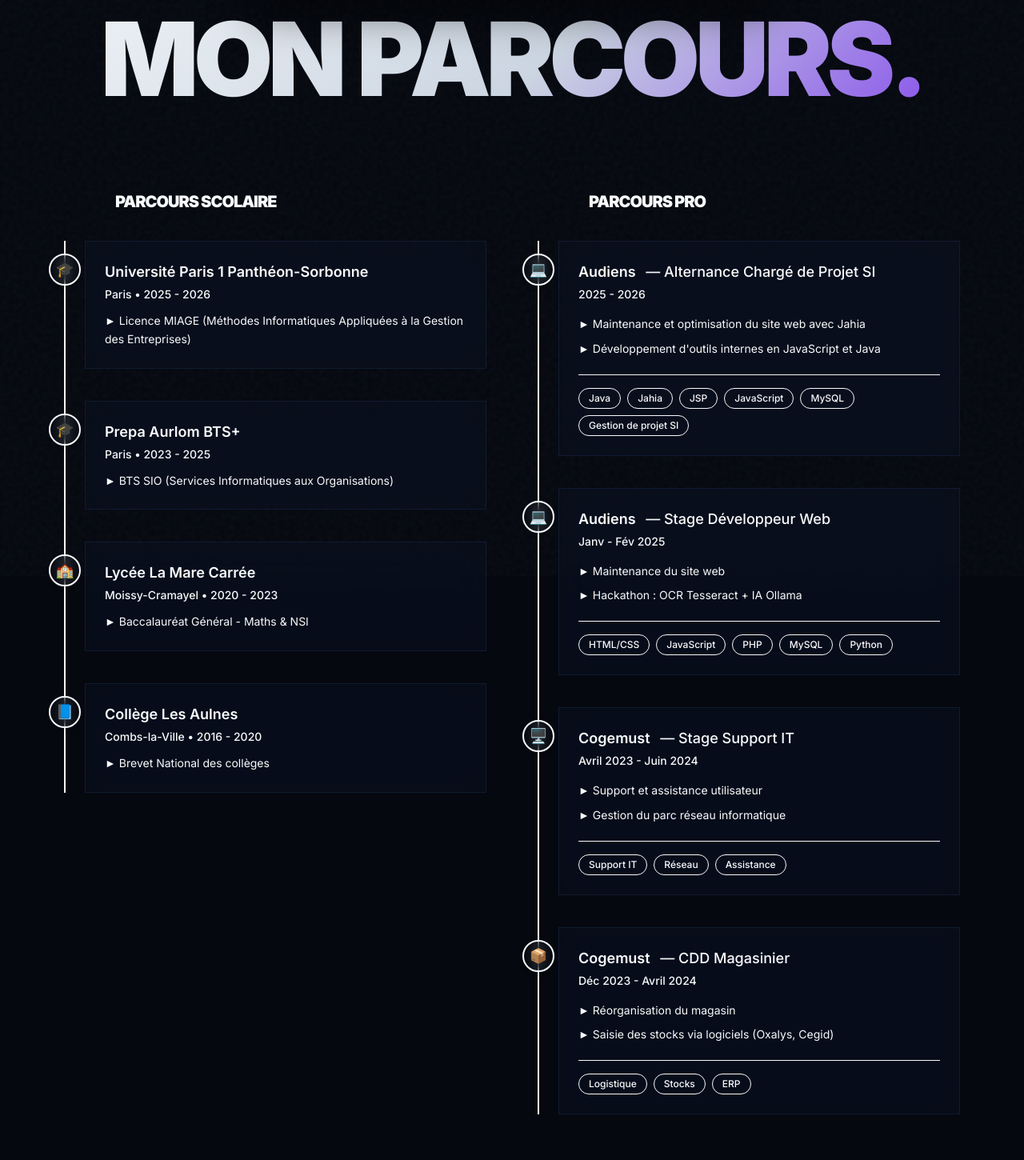
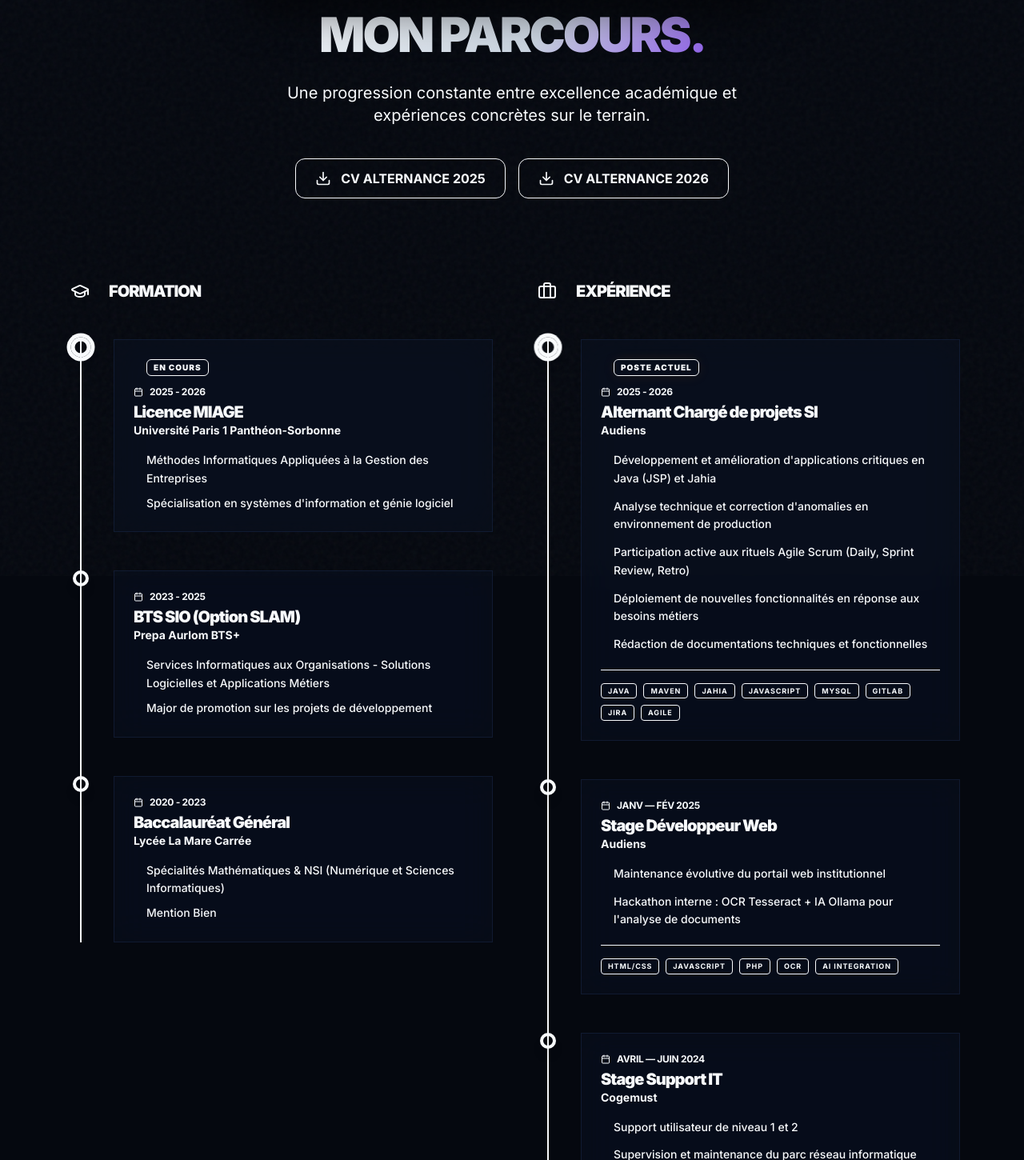
Before and after one commit to Vexyuu/portfolio, a Next.js app: page /career in a window 1280 px wide. Shown: the part 80-1530 px from the top of the page at 80% size. Built offline with nearby package versions, Linux system fonts and the light colour scheme.

Commit message:
feat: implement career timeline component and data structure for professional and academic history

```diff
--- a/src/components/CareerContent.tsx
+++ b/src/components/CareerContent.tsx
@@ -1,105 +1,125 @@
 // src/components/CareerContent.tsx
 "use client";
-import { motion } from "framer-motion";
+
+import { motion, useScroll, useSpring } from "framer-motion";
+import { useRef } from "react";
+import {
+    GraduationCap,
+    Briefcase,
+    Calendar,
+    MapPin,
+    Download,
+    ExternalLink,
+    ChevronRight,
+} from "lucide-react";
+import Link from "next/link";
+import { timelineData } from "@/data/career";
 
 export default function CareerContent() {
-    const schoolTimeline = [
-        { icon: "🎓", title: "Université Paris 1 Panthéon-Sorbonne", place: "Paris", date: "2025 - 2026", desc: "► Licence MIAGE (Méthodes Informatiques Appliquées à la Gestion des Entreprises)" },
-        { icon: "🎓", title: "Prepa Aurlom BTS+", place: "Paris", date: "2023 - 2025", desc: "► BTS SIO (Services Informatiques aux Organisations)" },
-        { icon: "🏫", title: "Lycée La Mare Carrée", place: "Moissy-Cramayel", date: "2020 - 2023", desc: "► Baccalauréat Général - Maths & NSI" },
-        { icon: "📘", title: "Collège Les Aulnes", place: "Combs-la-Ville", date: "2016 - 2020", desc: "► Brevet National des collèges" },
-    ];
+    const containerRef = useRef<HTMLDivElement>(null);
+    const { scrollYProgress } = useScroll({
+        target: containerRef,
+        offset: ["start end", "end end"]
+    });
 
-    const workTimeline = [
-        { icon: "💻", title: "Audiens", place: "Alternance Chargé de Projet SI", date: "2025 - 2026", desc: ["► Maintenance et optimisation du site web avec Jahia", "► Développement d'outils internes en JavaScript et Java"], skills: ["Java", "Jahia", "JSP", "JavaScript", "MySQL", "Gestion de projet SI"] },
-        { icon: "💻", title: "Audiens", place: "Stage Développeur Web", date: "Janv - Fév 2025", desc: ["► Maintenance du site web", "► Hackathon : OCR Tesseract + IA Ollama"], skills: ["HTML/CSS", "JavaScript", "PHP", "MySQL", "Python"] },
-        { icon: "🖥️", title: "Cogemust", place: "Stage Support IT", date: "Avril 2023 - Juin 2024", desc: ["► Support et assistance utilisateur", "► Gestion du parc réseau informatique"], skills: ["Support IT", "Réseau", "Assistance"] },
-        { icon: "📦", title: "Cogemust", place: "CDD Magasinier", date: "Déc 2023 - Avril 2024", desc: ["► Réorganisation du magasin", "► Saisie des stocks via logiciels (Oxalys, Cegid)"], skills: ["Logistique", "Stocks", "ERP"] },
-    ];
+    const scaleY = useSpring(scrollYProgress, {
+        stiffness: 100,
+        damping: 30,
+        restDelta: 0.001
+    });
 
     return (
-        <main className="max-w-6xl mx-auto px-4 py-20 cursor-default">
+        <main className="max-w-6xl mx-auto px-4 py-20 cursor-default" ref={containerRef}>
             <section id="section-parcours">
-                {/* Titre avec l'animation gradient pour la cohérence */}
-                <h1 className="text-6xl md:text-9xl font-black tracking-tighter text-center mb-24 py-4">
+                {/* Header Section */}
+                <div className="text-center mb-24">
+                    <motion.h1
+                        initial={{ opacity: 0, y: 20 }}
+                        animate={{ opacity: 1, y: 0 }}
+                        className="text-4xl md:text-6xl font-black tracking-tighter py-4"
+                    >
                         <span className="bg-mask-text">MON PARCOURS.</span>
-                </h1>
+                    </motion.h1>
+                    <motion.p
+                        initial={{ opacity: 0 }}
+                        animate={{ opacity: 1 }}
+                        transition={{ delay: 0.2 }}
+                        className="text-muted-foreground text-lg md:text-xl max-w-2xl mx-auto mt-4"
+                    >
+                        Une progression constante entre excellence académique et expériences concrètes sur le terrain.
+                    </motion.p>
 
-                <div className="flex flex-col lg:flex-row gap-16">
-                    {/* Parcours scolaire */}
-                    <div className="flex-1">
-                        <div className="flex items-center gap-4 mb-10">
-                            <span className="w-12 h-[2px] bg-primary rounded-full" />
-                            <h2 className="text-xl font-black uppercase tracking-[0.3em] text-primary">Parcours scolaire</h2>
-                        </div>
-                        <div className="relative border-l-2 border-primary">
-                            {schoolTimeline.map((item, i) => (
-                                <motion.div
-                                    key={i}
-                                    initial={{ opacity: 0, x: -50 }}
-                                    whileInView={{ opacity: 1, x: 0 }}
-                                    viewport={{ once: true }}
-                                    transition={{ duration: 0.6, delay: i * 0.2 }}
-                                    className="mb-10 ml-6 relative"
+                    {/* CV Download Buttons */}
+                    <div className="flex flex-wrap justify-center gap-4 mt-10">
+                        <Link
+                            href="/data/CV_Alternance_Sorbonne_2025_FR.pdf"
+                            target="_blank"
+                            className="group flex items-center gap-3 px-6 py-3 rounded-xl bg-primary/10 border border-primary/20 text-primary font-bold hover:bg-primary hover:text-white transition-all duration-300"
                         >
-                                    {/* Point de la timeline (Bullet) OUTSIDE card-glass to prevent clipping */}
-                                    <div className="absolute flex items-center justify-center w-10 h-10 bg-primary/20 text-primary rounded-full -left-[45px] top-4 border-2 border-background shadow-md backdrop-blur-sm z-10">
-                                        <span className="text-lg">{item.icon}</span>
-                                    </div>
-                                    {/* Glassmorphism card */}
-                                    <div className="card-glass p-6 transition-all duration-300 hover:-translate-y-1 hover:shadow-lg hover:shadow-primary/20">
-                                        <div className="flex flex-col">
-                                            <p className="font-semibold text-foreground text-lg mb-1">{item.title}</p>
-                                            <span className="text-sm text-primary font-medium mb-3">
-                                                {item.place} • {item.date}
-                                            </span>
-                                        </div>
-                                        <p className="text-sm text-muted-foreground leading-relaxed">{item.desc}</p>
-                                    </div>
-                                </motion.div>
-                            ))}
+                            <Download size={20} className="group-hover:bounce" />
+                            <span>CV ALTERNANCE 2025</span>
+                        </Link>
+                        <Link
+                            href="/data/CV_Alternance_Sorbonne_2026_FR.pdf"
+                            target="_blank"
+                            className="group flex items-center gap-3 px-6 py-3 rounded-xl bg-secondary/10 border border-secondary/20 text-secondary font-bold hover:bg-secondary hover:text-white transition-all duration-300"
+                        >
+                            <Download size={20} className="group-hover:bounce" />
+                            <span>CV ALTERNANCE 2026</span>
+                        </Link>
                     </div>
                 </div>
 
-                    {/* Parcours pro */}
+                <div className="flex flex-col lg:flex-row gap-8 lg:gap-12 mt-16">
+                    {/* Parcours Scolaire */}
                     <div className="flex-1">
                         <div className="flex items-center gap-4 mb-10">
-                            <span className="w-12 h-[2px] bg-secondary rounded-full" />
-                            <h2 className="text-xl font-black uppercase tracking-[0.4em] text-secondary">Parcours pro</h2>
+                            <div className="p-2 rounded-lg bg-primary/10">
+                                <GraduationCap className="text-primary" size={24} />
                             </div>
-                        <div className="relative border-l-2 border-secondary/30">
-                            {workTimeline.map((item, i) => (
+                            <h2 className="text-xl font-black uppercase tracking-[0.3em] text-primary">Formation</h2>
+                        </div>
+
+                        <div className="relative border-l-2 border-primary/10 ml-5 space-y-12">
+                            {timelineData.filter(item => item.type === "education").map((item, i) => (
                                 <motion.div
                                     key={i}
-                                    initial={{ opacity: 0, x: 50 }}
+                                    initial={{ opacity: 0, x: -20 }}
                                     whileInView={{ opacity: 1, x: 0 }}
                                     viewport={{ once: true }}
-                                    transition={{ duration: 0.6, delay: i * 0.2 }}
-                                    className="mb-10 ml-6 relative"
+                                    className="relative pl-10"
                                 >
-                                    {/* Point de la timeline (Bullet) */}
-                                    <div className="absolute flex items-center justify-center w-10 h-10 bg-secondary/20 text-secondary rounded-full -left-[45px] top-4 border-2 border-background shadow-md backdrop-blur-sm z-10">
-                                        <span className="text-lg">{item.icon}</span>
+                                    {/* Bullet node */}
+                                    <div className={`absolute -left-[11px] top-0 w-5 h-5 rounded-full border-4 border-background shadow-lg transition-all duration-500 ${
+                                        item.isCurrent ? "bg-primary ring-4 ring-primary/20 scale-125" : "bg-muted-foreground/30"
+                                    }`} />
+
+                                    <div className={`card-glass p-6 transition-all duration-500 hover:border-primary/30 ${
+                                        item.isCurrent ? "border-primary/40 bg-primary/[0.03] shadow-[0_0_30px_rgba(var(--color-primary),0.05)]" : ""
+                                    }`}>
+                                        {item.isCurrent && (
+                                            <div className="flex items-center gap-2 mb-3">
+                                                <span className="relative flex h-2 w-2">
+                                                    <span className="animate-ping absolute inline-flex h-full w-full rounded-full bg-primary opacity-75"></span>
+                                                    <span className="relative inline-flex rounded-full h-2 w-2 bg-primary"></span>
+                                                </span>
+                                                <span className="px-2 py-0.5 rounded-md bg-primary/20 border border-primary/30 text-[10px] font-black uppercase tracking-widest text-primary shadow-[0_0_15px_rgba(var(--color-primary),0.1)]">
+                                                    En cours
+                                                </span>
                                             </div>
-                                    {/* Glassmorphism card */}
-                                    <div className="card-glass p-6 transition-all duration-300 hover:-translate-y-1 hover:shadow-lg hover:shadow-secondary/20">
-                                        <div className="flex flex-col">
-                                            <p className="font-semibold text-foreground text-lg mb-1">
-                                                {item.title} <span className="text-secondary font-medium block md:inline md:ml-2">— {item.place}</span>
-                                            </p>
-                                            <span className="text-sm text-secondary font-medium mb-4">{item.date}</span>
+                                        )}
+                                        <div className="flex items-center gap-2 mb-2">
+                                            <Calendar size={12} className="text-primary/60" />
+                                            <span className="text-xs font-bold text-muted-foreground uppercase tracking-tight">{item.period}</span>
                                         </div>
-                                        <div className="text-sm text-muted-foreground leading-relaxed space-y-2">
-                                            {item.desc.map((d, idx) => <p key={idx}>{d}</p>)}
+                                        <h3 className="text-xl font-black mb-1">{item.title}</h3>
+                                        <p className="text-sm font-bold text-foreground/80 mb-4">{item.organization}</p>
+                                        <div className="space-y-2">
+                                            {item.description.map((desc, idx) => (
+                                                <div key={idx} className="flex gap-3">
+                                                    <div className="mt-2 w-1 h-1 rounded-full bg-primary/30 shrink-0" />
+                                                    <p className="text-sm text-muted-foreground leading-relaxed font-medium">{desc}</p>
                                                 </div>
-                                        {/* Tags améliorés */}
-                                        <div className="flex flex-wrap gap-2 mt-5 pt-4 border-t border-muted-foreground/10">
-                                            {item.skills.map((skill, idx) => (
-                                                <span key={idx}
-                                                    className="px-3 py-1 text-xs font-medium text-secondary bg-secondary/10 border border-secondary/20 rounded-full hover:bg-secondary/20 transition-colors"
-                                                >
-                                                    {skill}
-                                                </span>
                                             ))}
                                         </div>
                                     </div>
@@ -107,7 +127,95 @@ export default function CareerContent() {
                             ))}
                         </div>
                     </div>
+
+                    {/* Parcours Pro */}
+                    <div className="flex-1 mt-16 lg:mt-0">
+                        <div className="flex items-center gap-4 mb-10">
+                            <div className="p-2 rounded-lg bg-secondary/10">
+                                <Briefcase className="text-secondary" size={24} />
                             </div>
+                            <h2 className="text-xl font-black uppercase tracking-[0.3em] text-secondary">Expérience</h2>
+                        </div>
+
+                        <div className="relative border-l-2 border-secondary/10 ml-5 space-y-12">
+                            {timelineData.filter(item => item.type === "work").map((item, i) => (
+                                <motion.div
+                                    key={i}
+                                    initial={{ opacity: 0, x: 20 }}
+                                    whileInView={{ opacity: 1, x: 0 }}
+                                    viewport={{ once: true }}
+                                    className="relative pl-10"
+                                >
+                                    {/* Bullet node */}
+                                    <div className={`absolute -left-[11px] top-0 w-5 h-5 rounded-full border-4 border-background shadow-lg transition-all duration-500 ${
+                                        item.isCurrent ? "bg-secondary ring-4 ring-secondary/20 scale-125" : "bg-muted-foreground/30"
+                                    }`} />
+
+                                    <div className={`card-glass p-6 transition-all duration-500 hover:border-secondary/30 ${
+                                        item.isCurrent ? "border-secondary/40 bg-secondary/[0.02] shadow-[0_0_30px_rgba(217,119,6,0.05)]" : ""
+                                    }`}>
+                                        {item.isCurrent && (
+                                            <div className="flex items-center gap-2 mb-3">
+                                                <span className="relative flex h-2 w-2">
+                                                    <span className="animate-ping absolute inline-flex h-full w-full rounded-full bg-secondary opacity-75"></span>
+                                                    <span className="relative inline-flex rounded-full h-2 w-2 bg-secondary"></span>
+                                                </span>
+                                                <span className="px-2 py-0.5 rounded-md bg-secondary/20 border border-secondary/30 text-[10px] font-black uppercase tracking-widest text-secondary shadow-[0_0_15px_rgba(217,119,6,0.1)]">
+                                                    Poste actuel
+                                                </span>
+                                            </div>
+                                        )}
+                                        <div className="flex items-center gap-2 mb-2">
+                                            <Calendar size={12} className="text-secondary/60" />
+                                            <span className="text-xs font-bold text-muted-foreground uppercase tracking-tight">{item.period}</span>
+                                        </div>
+                                        <h3 className="text-xl font-black mb-1">{item.title}</h3>
+                                        <p className="text-sm font-bold text-foreground/80 mb-4">{item.organization}</p>
+                                        <div className="space-y-3 mb-5">
+                                            {item.description.map((desc, idx) => (
+                                                <div key={idx} className="flex gap-3">
+                                                    <div className="mt-2 w-1 h-1 rounded-full bg-secondary/30 shrink-0" />
+                                                    <p className="text-sm text-muted-foreground leading-relaxed font-medium">{desc}</p>
+                                                </div>
+                                            ))}
+                                        </div>
+                                        {item.skills && (
+                                            <div className="flex flex-wrap gap-2 pt-4 border-t border-muted/10">
+                                                {item.skills.map((skill, idx) => (
+                                                    <span key={idx} className="px-2 py-0.5 text-[9px] font-bold uppercase tracking-widest bg-secondary/10 text-secondary border border-secondary/20 rounded">
+                                                        {skill}
+                                                    </span>
+                                                ))}
+                                            </div>
+                                        )}
+                                    </div>
+                                </motion.div>
+                            ))}
+                        </div>
+                    </div>
+                </div>
+
+                {/* Final Call to action */}
+                <motion.div
+                    initial={{ opacity: 0 }}
+                    whileInView={{ opacity: 1 }}
+                    className="mt-32 text-center p-12 card-glass border-dashed border-2 relative overflow-hidden group/cta"
+                >
+                    <div className="absolute -top-24 -right-24 w-64 h-64 bg-primary/10 blur-[100px] rounded-full transition-transform group-hover/cta:scale-150 duration-1000" />
+                    <div className="absolute -bottom-24 -left-24 w-64 h-64 bg-secondary/10 blur-[100px] rounded-full transition-transform group-hover/cta:scale-150 duration-1000" />
+
+                    <h2 className="text-4xl font-black mb-4 bg-mask-text">ET LA SUITE S'ÉCRIT ICI...</h2>
+                    <p className="text-muted-foreground text-lg max-w-xl mx-auto mb-10">
+                        Toujours à la recherche de nouveaux défis technologiques et de projets stimulants en ingénierie logicielle.
+                    </p>
+                    <Link
+                        href="/#contact"
+                        className="inline-flex items-center gap-3 px-8 py-4 rounded-full bg-foreground text-background font-black hover:gap-6 transition-all uppercase tracking-[0.2em] shadow-2xl hover:shadow-primary/20"
+                    >
+                        <span>Me contacter</span>
+                        <ExternalLink size={20} />
+                    </Link>
+                </motion.div>
             </section>
         </main>
     );
--- /dev/null
+++ b/src/data/career.ts
@@ -0,0 +1,115 @@
+import {
+    GraduationCap,
+    Briefcase,
+    Award,
+    BookOpen,
+    LucideIcon
+} from "lucide-react";
+
+export interface TimelineItem {
+    type: "education" | "work";
+    icon: LucideIcon;
+    title: string;
+    organization: string;
+    location: string;
+    period: string;
+    description: string[];
+    skills?: string[];
+    isCurrent?: boolean;
+}
+
+export const timelineData: TimelineItem[] = [
+    {
+        type: "work",
+        icon: Briefcase,
+        title: "Alternant Chargé de projets SI",
+        organization: "Audiens",
+        location: "Paris",
+        period: "2025 - 2026",
+        isCurrent: true,
+        description: [
+            "Développement et amélioration d'applications critiques en Java (JSP) et Jahia",
+            "Analyse technique et correction d'anomalies en environnement de production",
+            "Participation active aux rituels Agile Scrum (Daily, Sprint Review, Retro)",
+            "Déploiement de nouvelles fonctionnalités en réponse aux besoins métiers",
+            "Rédaction de documentations techniques et fonctionnelles"
+        ],
+        skills: ["Java", "Maven", "Jahia", "JavaScript", "MySQL", "GitLab", "Jira", "Agile"]
+    },
+    {
+        type: "education",
+        icon: GraduationCap,
+        title: "Licence MIAGE",
+        organization: "Université Paris 1 Panthéon-Sorbonne",
+        location: "Paris",
+        period: "2025 - 2026",
+        isCurrent: true,
+        description: [
+            "Méthodes Informatiques Appliquées à la Gestion des Entreprises",
+            "Spécialisation en systèmes d'information et génie logiciel"
+        ]
+    },
+    {
+        type: "work",
+        icon: Briefcase,
+        title: "Stage Développeur Web",
+        organization: "Audiens",
+        location: "Paris",
+        period: "Janv — Fév 2025",
+        description: [
+            "Maintenance évolutive du portail web institutionnel",
+            "Hackathon interne : OCR Tesseract + IA Ollama pour l'analyse de documents"
+        ],
+        skills: ["HTML/CSS", "JavaScript", "PHP", "OCR", "AI Integration"]
+    },
+    {
+        type: "education",
+        icon: GraduationCap,
+        title: "BTS SIO (Option SLAM)",
+        organization: "Prepa Aurlom BTS+",
+        location: "Paris",
+        period: "2023 - 2025",
+        description: [
+            "Services Informatiques aux Organisations - Solutions Logicielles et Applications Métiers",
+            "Major de promotion sur les projets de développement"
+        ]
+    },
+    {
+        type: "work",
+        icon: Briefcase,
+        title: "Stage Support IT",
+        organization: "Cogemust",
+        location: "Combs-la-Ville",
+        period: "Avril — Juin 2024",
+        description: [
+            "Support utilisateur de niveau 1 et 2",
+            "Supervision et maintenance du parc réseau informatique"
+        ],
+        skills: ["Windows Server", "Réseaux", "Troubleshooting"]
+    },
+    {
+        type: "work",
+        icon: Award,
+        title: "CDD Magasinier / Logistique",
+        organization: "Cogemust",
+        location: "Combs-la-Ville",
+        period: "Déc 2023 — Avril 2024",
+        description: [
+            "Optimisation de la gestion des flux logistiques",
+            "Saisie et suivi des stocks via ERP (Oxalys, Cegid)"
+        ],
+        skills: ["ERP", "Logistique", "Gestion de flux"]
+    },
+    {
+        type: "education",
+        icon: BookOpen,
+        title: "Baccalauréat Général",
+        organization: "Lycée La Mare Carrée",
+        location: "Moissy-Cramayel",
+        period: "2020 - 2023",
+        description: [
+            "Spécialités Mathématiques & NSI (Numérique et Sciences Informatiques)",
+            "Mention Bien"
+        ]
+    }
+];
```
Lines whose indentation alone changed are shown as unchanged.
